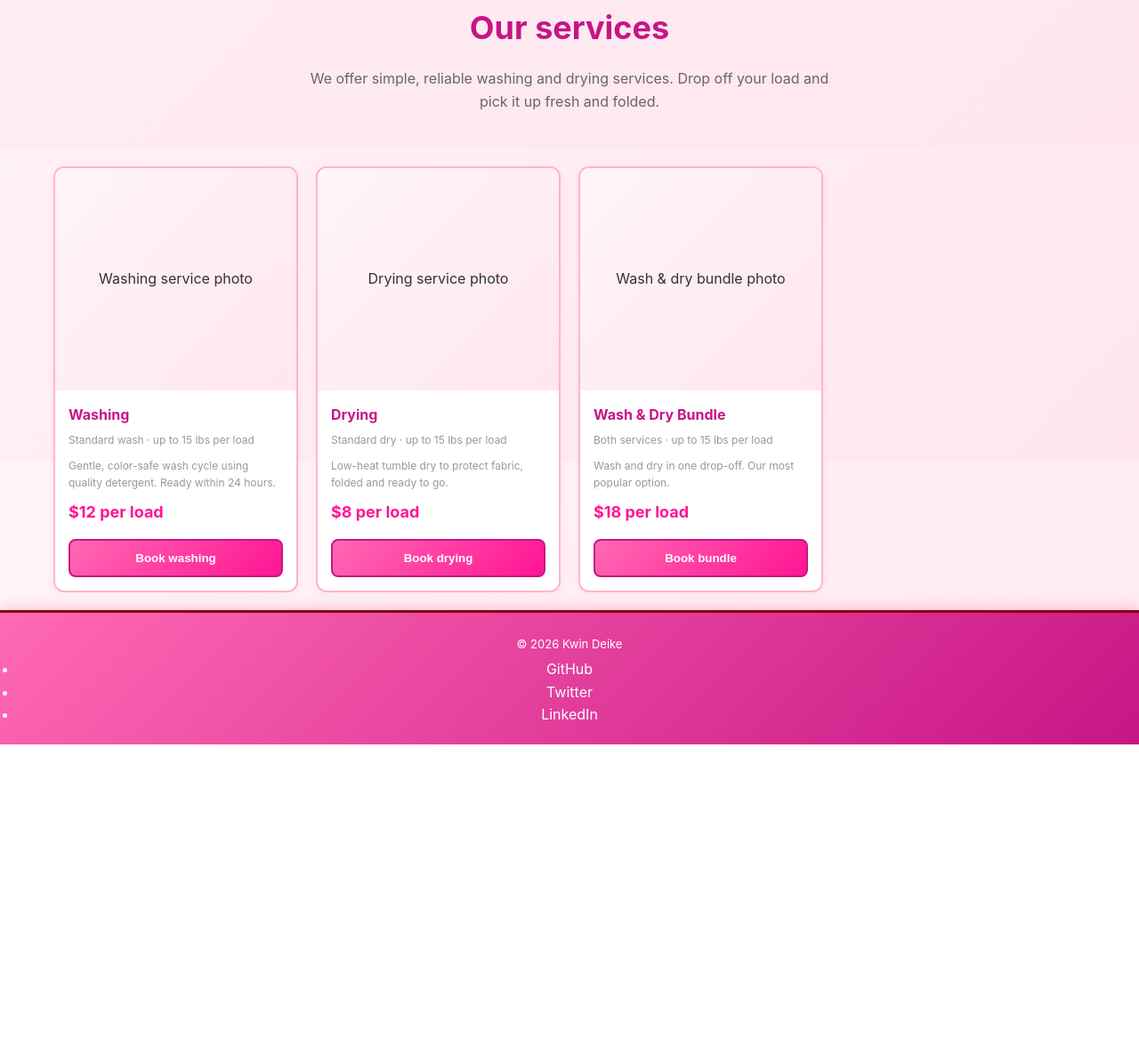
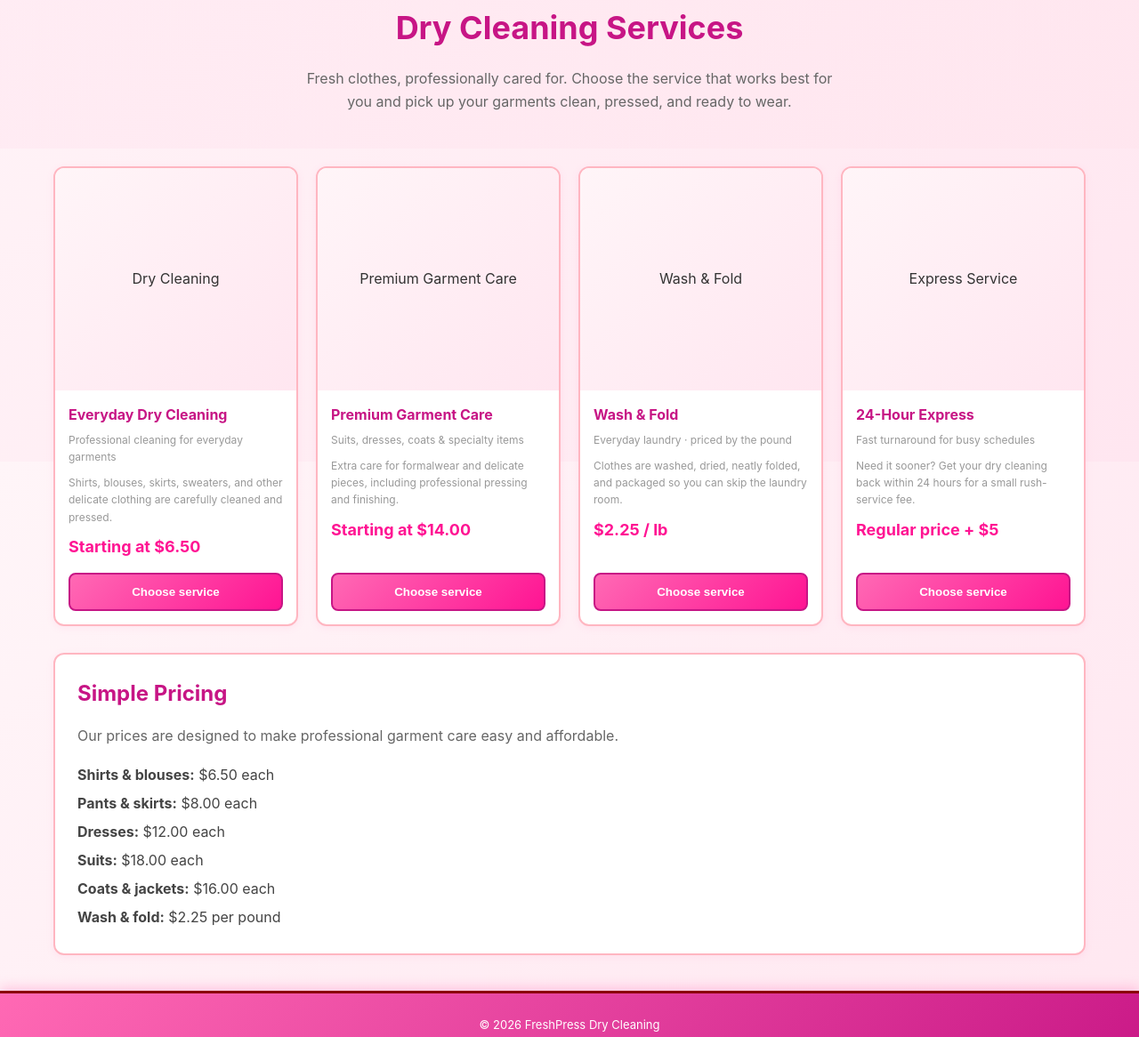
Before and after one commit to kdeike28/mkt3620, a plain HTML site: page services.html in a window 1280 px wide. Shown: the part 281-1447 px from the top of the page at 89% size. Before the commit the page ends 1118 px from the top, so only its background shows below. Drawn offline with Linux system fonts and the light colour scheme.

Commit message:
Update Services page with dry cleaning information and pricing

```diff
--- a/services.html
+++ b/services.html
@@ -3,92 +3,96 @@
 <head>
   <meta charset="UTF-8" />
   <meta name="viewport" content="width=device-width, initial-scale=1.0" />
-  <title>Services | Kwin Deike</title>
-  <meta name="description" content="Washing and drying services." />
-
+  <title>Services | FreshPress Dry Cleaning</title>
+  <meta name="description" content="FreshPress Dry Cleaning - convenient dry cleaning, laundry, and garment care services with simple pricing." />
   <link rel="preconnect" href="https://fonts.googleapis.com">
   <link rel="preconnect" href="https://fonts.gstatic.com" crossorigin>
   <link href="https://fonts.googleapis.com/css2?family=Space+Grotesk:wght@400;500;700&display=swap" rel="stylesheet">
-
   <link rel="stylesheet" href="styles.css" />
 </head>
 <body>
-
   <div class="site-wrapper">
-
     <header class="site-header">
       <div class="header-top">
-        <div class="logo">
-          <span>Kwin Deike</span>
-        </div>
+        <div class="logo"><span>FreshPress</span></div>
         <div class="social-links"></div>
       </div>
-
-      <button class="nav-toggle" aria-expanded="false" aria-controls="primary-nav">
-        Menu
-      </button>
-
+      <button class="nav-toggle" aria-expanded="false" aria-controls="primary-nav">Menu</button>
       <nav class="primary-nav" id="primary-nav" aria-label="Primary"></nav>
     </header>
 
     <section class="page-intro">
-      <h1>Our services</h1>
-      <p>We offer simple, reliable washing and drying services. Drop off your load and pick it up fresh and folded.</p>
+      <h1>Dry Cleaning Services</h1>
+      <p>Fresh clothes, professionally cared for. Choose the service that works best for you and pick up your garments clean, pressed, and ready to wear.</p>
     </section>
 
     <section class="product-grid">
-
       <article class="product-card">
-        <div class="product-image">Washing service photo</div>
+        <div class="product-image">Dry Cleaning</div>
         <div class="product-info">
-          <div class="product-name">Washing</div>
-          <div class="product-meta">Standard wash &middot; up to 15 lbs per load</div>
-          <p class="product-meta">Gentle, color-safe wash cycle using quality detergent. Ready within 24 hours.</p>
-          <div class="product-price">$12 per load</div>
+          <div class="product-name">Everyday Dry Cleaning</div>
+          <div class="product-meta">Professional cleaning for everyday garments</div>
+          <p class="product-meta">Shirts, blouses, skirts, sweaters, and other delicate clothing are carefully cleaned and pressed.</p>
+          <div class="product-price">Starting at $6.50</div>
         </div>
-        <div class="product-actions">
-          <button type="button">Book washing</button>
-        </div>
+        <div class="product-actions"><button type="button">Choose service</button></div>
       </article>
 
       <article class="product-card">
-        <div class="product-image">Drying service photo</div>
+        <div class="product-image">Premium Garment Care</div>
         <div class="product-info">
-          <div class="product-name">Drying</div>
-          <div class="product-meta">Standard dry &middot; up to 15 lbs per load</div>
-          <p class="product-meta">Low-heat tumble dry to protect fabric, folded and ready to go.</p>
-          <div class="product-price">$8 per load</div>
+          <div class="product-name">Premium Garment Care</div>
+          <div class="product-meta">Suits, dresses, coats &amp; specialty items</div>
+          <p class="product-meta">Extra care for formalwear and delicate pieces, including professional pressing and finishing.</p>
+          <div class="product-price">Starting at $14.00</div>
         </div>
-        <div class="product-actions">
-          <button type="button">Book drying</button>
-        </div>
+        <div class="product-actions"><button type="button">Choose service</button></div>
       </article>
 
       <article class="product-card">
-        <div class="product-image">Wash &amp; dry bundle photo</div>
+        <div class="product-image">Wash &amp; Fold</div>
         <div class="product-info">
-          <div class="product-name">Wash &amp; Dry Bundle</div>
-          <div class="product-meta">Both services &middot; up to 15 lbs per load</div>
-          <p class="product-meta">Wash and dry in one drop-off. Our most popular option.</p>
-          <div class="product-price">$18 per load</div>
+          <div class="product-name">Wash &amp; Fold</div>
+          <div class="product-meta">Everyday laundry &middot; priced by the pound</div>
+          <p class="product-meta">Clothes are washed, dried, neatly folded, and packaged so you can skip the laundry room.</p>
+          <div class="product-price">$2.25 / lb</div>
         </div>
-        <div class="product-actions">
-          <button type="button">Book bundle</button>
-        </div>
+        <div class="product-actions"><button type="button">Choose service</button></div>
       </article>
 
+      <article class="product-card">
+        <div class="product-image">Express Service</div>
+        <div class="product-info">
+          <div class="product-name">24-Hour Express</div>
+          <div class="product-meta">Fast turnaround for busy schedules</div>
+          <p class="product-meta">Need it sooner? Get your dry cleaning back within 24 hours for a small rush-service fee.</p>
+          <div class="product-price">Regular price + $5</div>
+        </div>
+        <div class="product-actions"><button type="button">Choose service</button></div>
+      </article>
+    </section>
+
+    <section style="max-width:1200px;margin:0 auto;padding:10px 20px 40px;width:100%;">
+      <div style="background:#fff;border:2px solid #ffb6c1;border-radius:12px;padding:25px;box-shadow:0 2px 8px rgba(255,105,180,.1);">
+        <h2 style="color:#c71585;margin-bottom:15px;">Simple Pricing</h2>
+        <p style="color:#666;margin-bottom:15px;">Our prices are designed to make professional garment care easy and affordable.</p>
+        <ul style="list-style:none;padding:0;color:#444;line-height:2;">
+          <li><strong>Shirts &amp; blouses:</strong> $6.50 each</li>
+          <li><strong>Pants &amp; skirts:</strong> $8.00 each</li>
+          <li><strong>Dresses:</strong> $12.00 each</li>
+          <li><strong>Suits:</strong> $18.00 each</li>
+          <li><strong>Coats &amp; jackets:</strong> $16.00 each</li>
+          <li><strong>Wash &amp; fold:</strong> $2.25 per pound</li>
+        </ul>
+      </div>
     </section>
 
     <footer class="site-footer">
-      <p>&copy; <span id="year"></span> Kwin Deike</p>
+      <p>&copy; <span id="year"></span> FreshPress Dry Cleaning</p>
       <div class="social-links"></div>
     </footer>
-
   </div>
-
   <script src="nav.js" defer></script>
-  <script>
-    document.getElementById("year").textContent = new Date().getFullYear();
-  </script>
+  <script>document.getElementById("year").textContent = new Date().getFullYear();</script>
 </body>
 </html>
```
